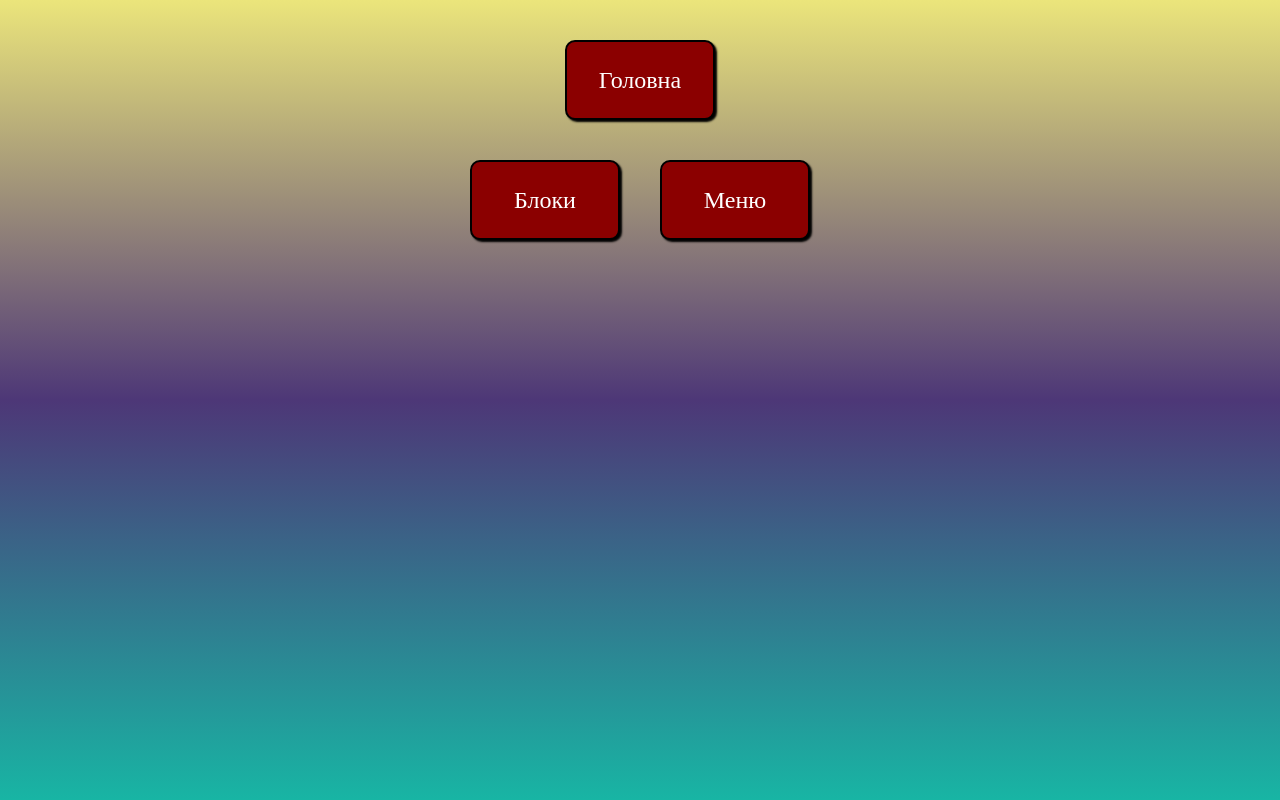
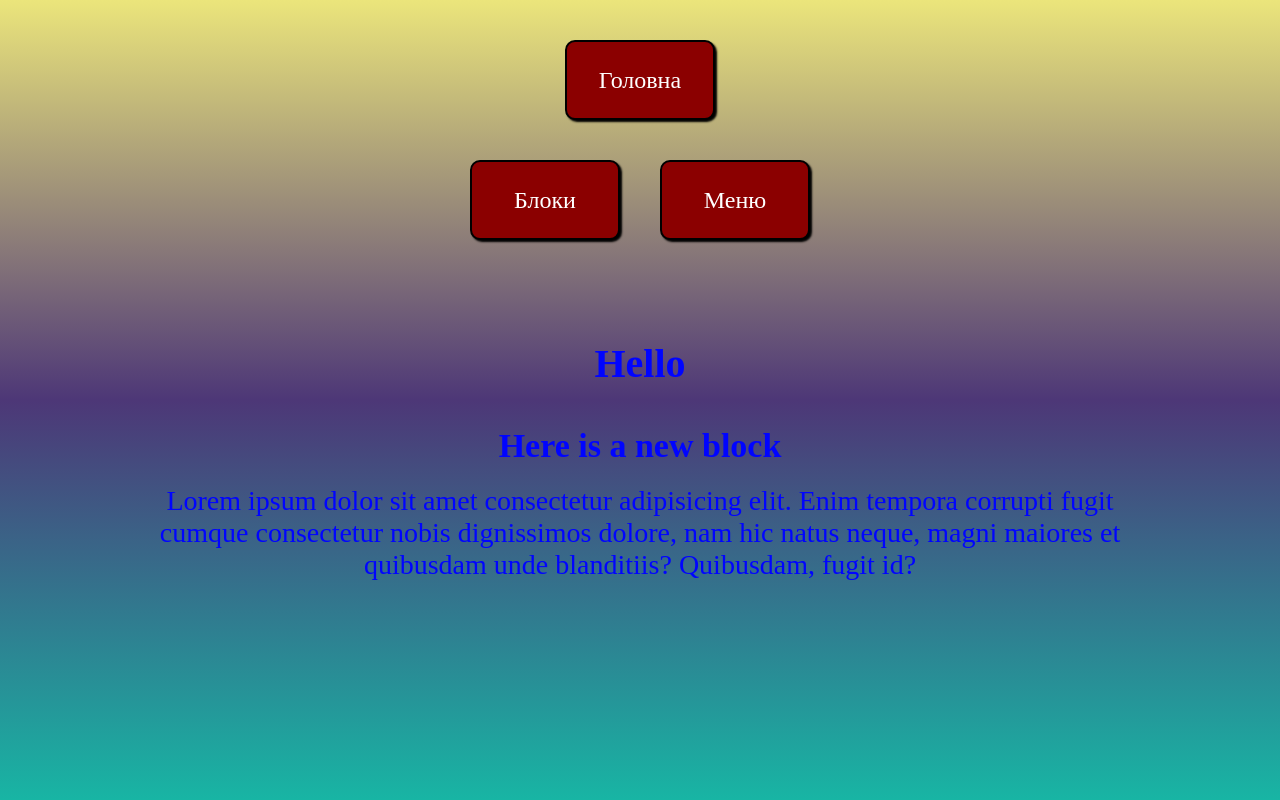
Before and after one commit to Kateryna-programmer/homework_7_git, a plain HTML site: page index.html in a window 1280 px wide. Drawn offline with Linux system fonts and the light colour scheme.

Commit message:
new changes on page index.html

```diff
--- a/css/style.css
+++ b/css/style.css
@@ -34,7 +34,7 @@
 }
 
 .wrapper--sm {
-  width: calc(var(--size) + 10px)
+  width: calc(var(--size) + 10px);
 }
 
 .wrapper--lg {
@@ -169,7 +169,12 @@
   height: 100vh;
   width: 100%;
   background-color: rgb(20, 161, 154);
-  background-image: linear-gradient(to bottom, rgb(235, 229, 123) 0%, rgb(77, 55, 119) 50%, rgba(24, 181, 164, 1) 100%);
+  background-image: linear-gradient(
+    to bottom,
+    rgb(235, 229, 123) 0%,
+    rgb(77, 55, 119) 50%,
+    rgba(24, 181, 164, 1) 100%
+  );
 }
 
 .header__link {
@@ -204,3 +209,25 @@
   background-color: aqua;
   color: #000;
 }
+
+/* new styles */
+.new-class {
+  padding-top: 80px;
+  max-width: 1000px;
+  margin: 0 auto;
+  text-align: center;
+}
+.new-class--title {
+  font-size: 40px;
+  padding: 20px 0;
+  color: rgb(0, 4, 255);
+}
+.new-class--subtitle {
+  font-size: 34px;
+  padding: 20px 0;
+  color: rgb(0, 4, 255);
+}
+.new-class--text {
+  font-size: 28px;
+  color: rgb(0, 4, 255);
+}
--- a/index.html
+++ b/index.html
@@ -19,6 +19,13 @@
   </nav>
 
   <div class="bg-image"></div>
+  <div class="new-class">
+    <h1 class="new-class--title">Hello</h1>
+    <h2 class="new-class--subtitle">Here is a new block</h2>
+    <p class="new-class--text">Lorem ipsum dolor sit amet consectetur adipisicing elit. Enim tempora corrupti fugit
+      cumque consectetur nobis
+      dignissimos dolore, nam hic natus neque, magni maiores et quibusdam unde blanditiis? Quibusdam, fugit id?</p>
+  </div>
 
 </body>
 
```
